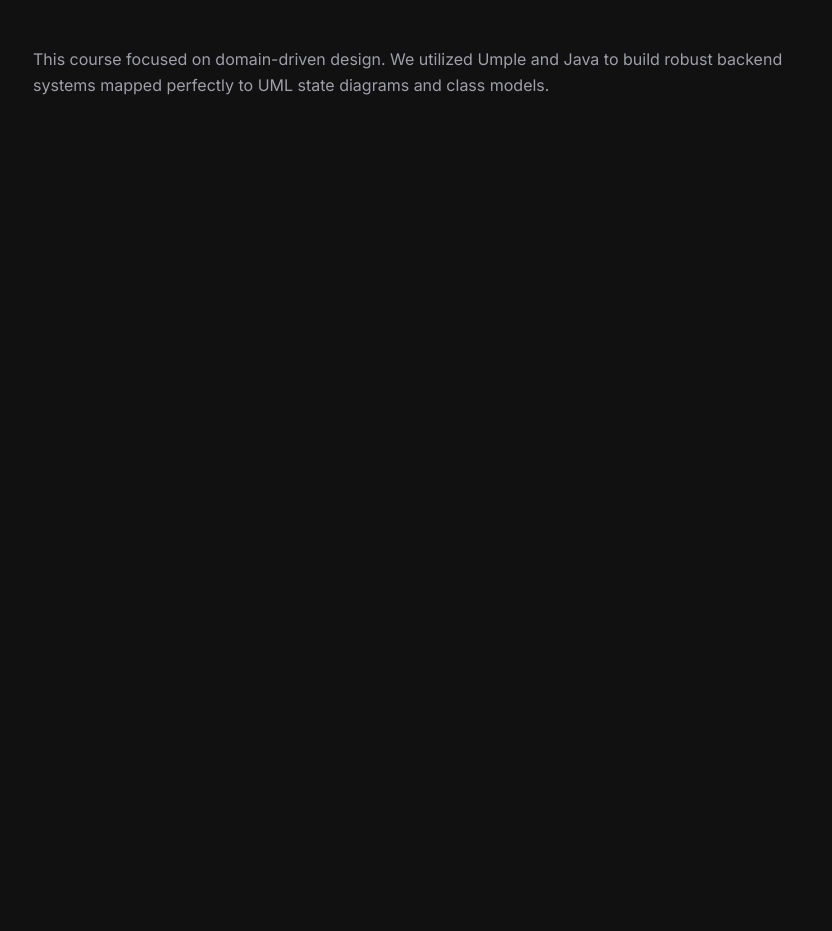
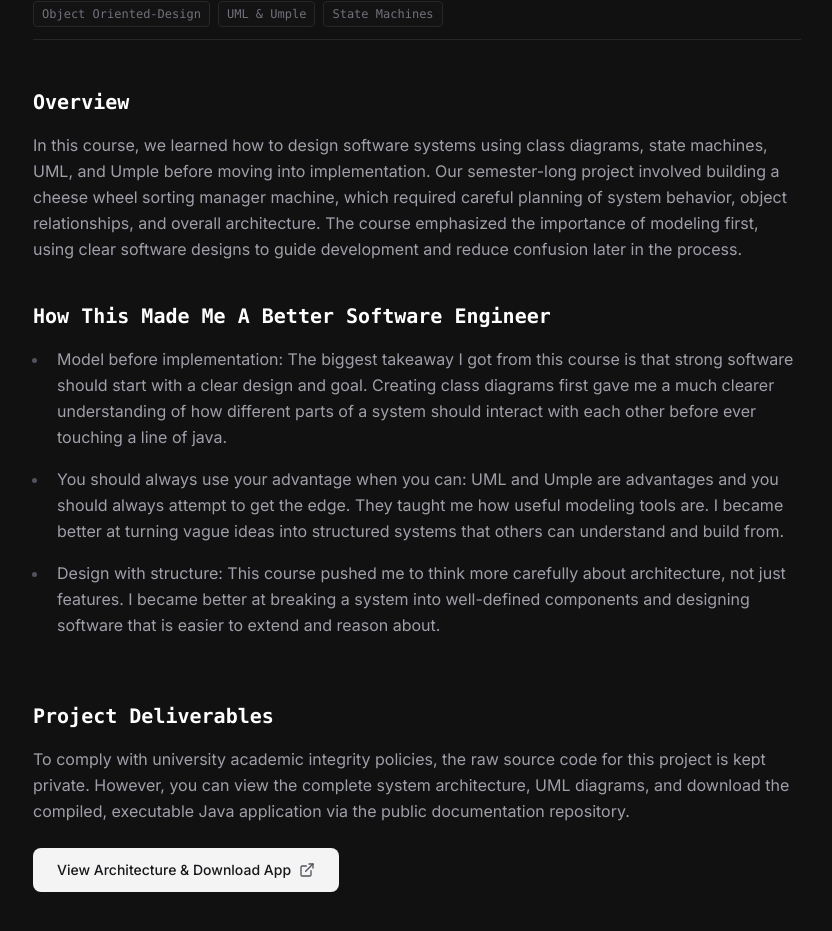
Before and after one commit to AlyGaber0/alygaber.dev, a Next.js app in the folder alyportfolio/: page /mcgill/ecse-223 in a window 1280 px wide. Shown: the part 215-1146 px from the top of the page, without its empty margins (223-1055 px from the left). Before the commit the page ends 880 px from the top, so only its background shows below. Built offline with nearby package versions, Linux system fonts and the light colour scheme.

Commit message:
updated courses and formatting

```diff
--- a/alyportfolio/app/cv/page.tsx
+++ b/alyportfolio/app/cv/page.tsx
@@ -19,7 +19,7 @@
   {
     role: "Software Engineer",
     company: "Vexo Labs Inc.",
-    date: "Feb 2026 - Present",
+    date: "Jan 2026 - Present",
     bullets: [
       "Develop responsive, user-facing features in Next.js by implementing designer-provided UI mockups into production-ready frontend code with a focus on customer experience and usability.",
       "Collaborating with team members through code reviews and iterative design sessions to build reusable, extensible components that improve software quality, maintainability, and performance across the full software development lifecycle.",
--- a/alyportfolio/app/mcgill/ecse-211/page.tsx
+++ b/alyportfolio/app/mcgill/ecse-211/page.tsx
@@ -130,8 +130,7 @@
             />
           </div>
           <p className="text-sm text-zinc-500 italic mt-4 text-center max-w-xl">
-            Final hardware architecture of our EV3 autonomous robot. Source:
-            ECSE 211 Team.
+            Final hardware architecture of our EV3 autonomous robot.
           </p>
         </div>
       </motion.div>
--- a/alyportfolio/app/mcgill/ecse-223/page.tsx
+++ b/alyportfolio/app/mcgill/ecse-223/page.tsx
@@ -2,6 +2,7 @@
 
 import { motion } from "framer-motion";
 import { mcgillData } from "@/lib/data";
+import { ExternalLink } from "lucide-react";
 
 export default function Ecse223() {
   const course = mcgillData.find((c) => c.id === "ecse-223");
@@ -12,6 +13,7 @@
       initial={{ opacity: 0 }}
       animate={{ opacity: 1 }}
       exit={{ opacity: 0, transition: { duration: 0.2 } }}
+      className="pb-24"
     >
       <div className="flex flex-col mb-12">
         <motion.h1
@@ -27,31 +29,89 @@
         >
           {course.description}
         </motion.p>
-
-        {/* <div className="flex flex-wrap gap-2 text-xs font-mono mt-4 text-zinc-500">
-          {["Python", "Lego EV3", "Technical Documentation"].map((tag) => (
+        <div className="flex flex-wrap gap-2 text-xs font-mono mt-4 text-zinc-500">
+          {["Object Oriented-Design", "UML & Umple", "State Machines"].map(
+            (tag) => (
               <span
                 key={tag}
                 className="px-2 py-1 border border-zinc-800 rounded bg-zinc-900/30"
               >
                 {tag}
               </span>
-          ))}
-        </div> */}
+            ),
+          )}
+        </div>
 
         <hr className="border-zinc-800 mt-3" />
       </div>
+
       <motion.div
         initial={{ opacity: 0, y: 10 }}
         animate={{ opacity: 1, y: 0 }}
         transition={{ delay: 0.1, duration: 0.4 }}
-        className="prose prose-invert prose-zinc max-w-none text-zinc-400 leading-relaxed"
+        className="prose prose-invert prose-zinc max-w-none"
       >
-        <p>
-          This course focused on domain-driven design. We utilized Umple and
-          Java to build robust backend systems mapped perfectly to UML state
-          diagrams and class models.
+        <h3 className="text-xl font-bold text-white mb-4 font-mono">
+          Overview
+        </h3>
+        <p className="text-zinc-400 leading-relaxed mb-10">
+          In this course, we learned how to design software systems using class
+          diagrams, state machines, UML, and Umple before moving into
+          implementation. Our semester-long project involved building a cheese
+          wheel sorting manager machine, which required careful planning of
+          system behavior, object relationships, and overall architecture. The
+          course emphasized the importance of modeling first, using clear
+          software designs to guide development and reduce confusion later in
+          the process.
         </p>
+
+        <h3 className="text-xl font-bold text-white mb-4 font-mono">
+          How This Made Me A Better Software Engineer
+        </h3>
+        <ul className="list-disc list-outside ml-4 text-zinc-400 flex flex-col gap-4 mb-16">
+          <li className="leading-relaxed pl-2 marker:text-zinc-600">
+            Model before implementation: The biggest takeaway I got from this
+            course is that strong software should start with a clear design and
+            goal. Creating class diagrams first gave me a much clearer
+            understanding of how different parts of a system should interact
+            with each other before ever touching a line of java.
+          </li>
+          <li className="leading-relaxed pl-2 marker:text-zinc-600">
+            You should always use your advantage when you can: UML and Umple are
+            advantages and you should always attempt to get the edge. They
+            taught me how useful modeling tools are. I became better at turning
+            vague ideas into structured systems that others can understand and
+            build from.
+          </li>
+          <li className="leading-relaxed pl-2 marker:text-zinc-600">
+            Design with structure: This course pushed me to think more carefully
+            about architecture, not just features. I became better at breaking a
+            system into well-defined components and designing software that is
+            easier to extend and reason about.
+          </li>
+        </ul>
+
+        {/* --- NEW GITHUB LINK SECTION --- */}
+        <h3 className="text-xl font-bold text-white mb-4 font-mono">
+          Project Deliverables
+        </h3>
+
+        <div className="flex flex-col items-start gap-4 mb-10">
+          <p className="text-zinc-400 leading-relaxed m-0">
+            To comply with university academic integrity policies, the raw source code for this project is kept private. However, you can view the complete system architecture, UML diagrams, and download the compiled, executable Java application via the public documentation repository.
+          </p>
+
+          <a
+            href="https://github.com/AlyGaber0/ECSE223-CheECSE-Manager"
+            target="_blank"
+            rel="noopener noreferrer"
+            className="group mt-2 inline-flex items-center gap-2 bg-zinc-100 text-zinc-900 px-6 py-3 rounded-lg font-medium transition-all hover:scale-[1.02] hover:bg-white text-sm no-underline"
+          >
+            View Architecture & Download App
+            <ExternalLink className="w-4 h-4 text-zinc-600 group-hover:text-zinc-900 transition-colors" />
+          </a>
+        </div>
+
       </motion.div>
     </motion.div>
   );
--- a/alyportfolio/app/mcgill/ecse-321/page.tsx
+++ b/alyportfolio/app/mcgill/ecse-321/page.tsx
@@ -12,6 +12,7 @@
       initial={{ opacity: 0 }}
       animate={{ opacity: 1 }}
       exit={{ opacity: 0, transition: { duration: 0.2 } }}
+      className="pb-24"
     >
       <div className="flex flex-col mb-12">
         <motion.h1
@@ -27,9 +28,8 @@
         >
           {course.description}
         </motion.p>
-
-        {/* <div className="flex flex-wrap gap-2 text-xs font-mono mt-4 text-zinc-500">
-          {["Python", "Lego EV3", "Technical Documentation"].map((tag) => (
+        <div className="flex flex-wrap gap-2 text-xs font-mono mt-4 text-zinc-500">
+          {["Full-Stack Development", "REST APIs"].map((tag) => (
             <span
               key={tag}
               className="px-2 py-1 border border-zinc-800 rounded bg-zinc-900/30"
@@ -37,7 +37,7 @@
               {tag}
             </span>
           ))}
-        </div> */}
+        </div>
 
         <hr className="border-zinc-800 mt-3" />
       </div>
@@ -46,13 +46,28 @@
         initial={{ opacity: 0, y: 10 }}
         animate={{ opacity: 1, y: 0 }}
         transition={{ delay: 0.1, duration: 0.4 }}
-        className="prose prose-invert prose-zinc max-w-none text-zinc-400 leading-relaxed"
+        className="prose prose-invert prose-zinc max-w-none"
       >
-        <p>
-          Working in an Agile team, we developed a complete multi-tier
-          application. The stack included Spring Boot for the backend, Vue/React
-          for the frontend, and rigorous automated testing pipelines.
+        <h3 className="text-xl font-bold text-white mb-4 font-mono">
+          Overview
+        </h3>
+        <p className="text-zinc-400 leading-relaxed mb-10">
+          In this course, we were tasked with planning, designing, building, and
+          deploying a complete full-stack web application for a boutique fashion
+          store. This is my first formal introduction to managing a complete
+          software stack from the database to the frontend UI. I am currently
+          progressing through the course now.
         </p>
+
+        <h3 className="text-xl font-bold text-white mb-4 font-mono">
+          How This Made Me A Better Software Engineer
+        </h3>
+        <ul className="list-disc list-outside ml-4 text-zinc-400 flex flex-col gap-4 mb-16">
+          <li className="leading-relaxed pl-2 marker:text-zinc-600">
+
+          </li>
+
+        </ul>
       </motion.div>
     </motion.div>
   );
```
Also changed, not shown: alyportfolio/app/projects/vexo/page.tsx (+15 -11 lines), alyportfolio/public/vexo-full.svg (added). Lines whose indentation alone changed are shown as unchanged.
